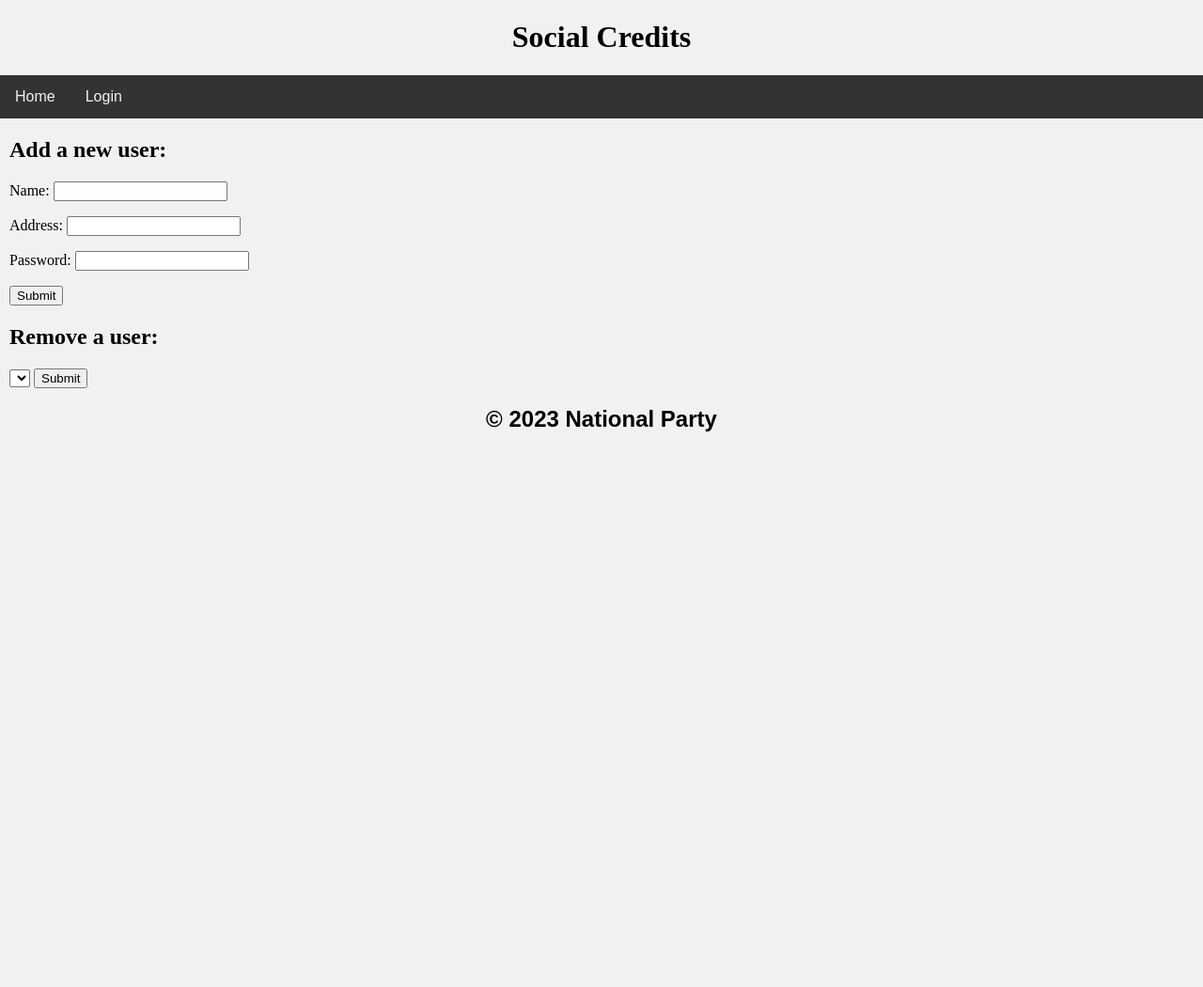
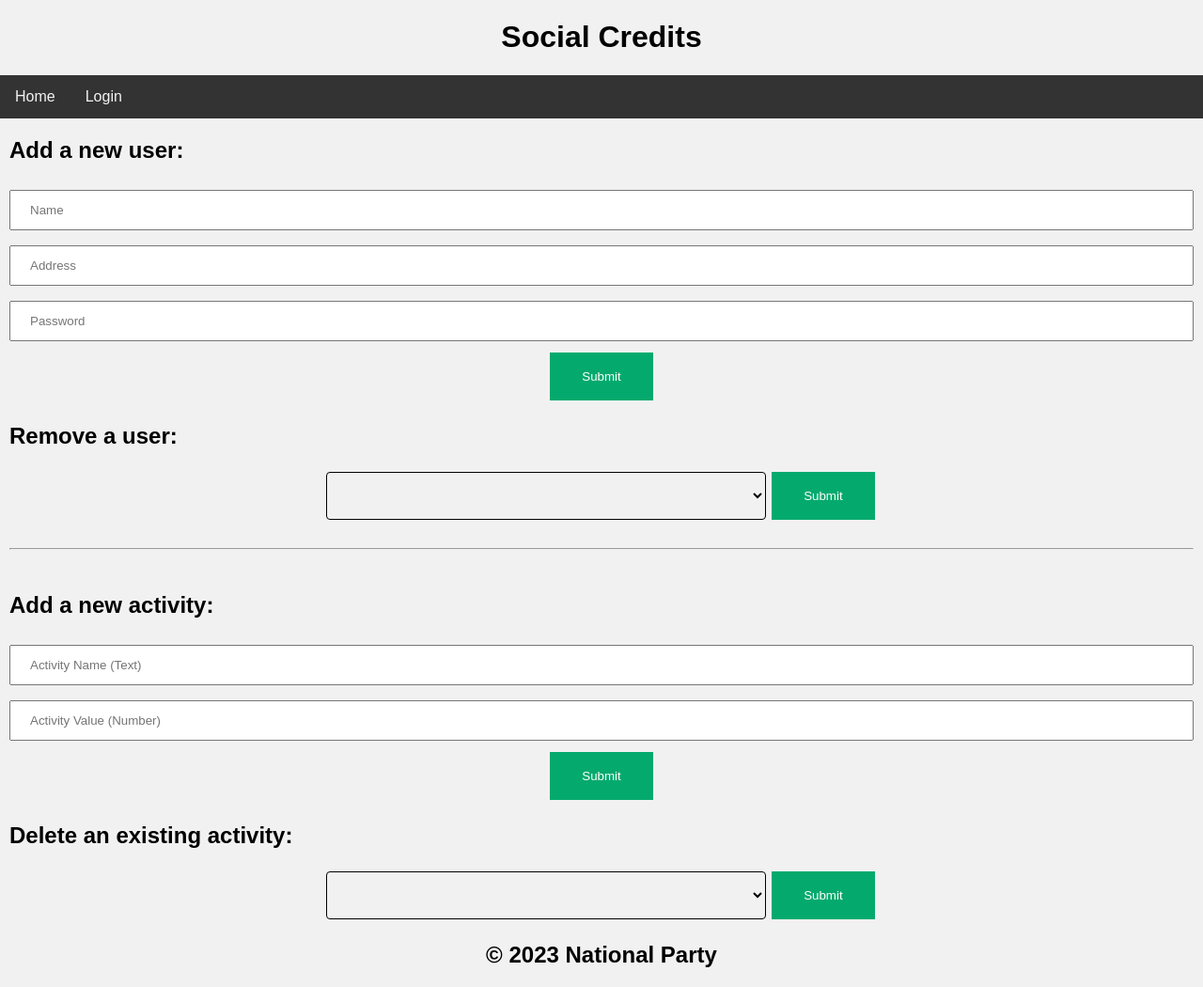
Before and after one commit to Jordan15761593619566/Social-Credits, a Flask app: template templates/admin.html in a window 1280 px wide. Shown: the whole page at 94% size. Before the commit the page ends 459 px from the top, so only its background shows below. Run offline with Flask 2, Linux system fonts and the light colour scheme; the template is opened without the code that fills it: values that come from a table or form of the project are taken from there, most other values are stand-ins (such as "Sample title", 1, 10 or a date in 2020); lists and menus that the app fills with data are empty.

Commit message:
25.05.22

```diff
--- a/forms.py
+++ b/forms.py
@@ -3,7 +3,7 @@ from wtforms import SelectField
 from wtforms.validators import DataRequired
 
 class Select_Activity(FlaskForm):
-    activities = SelectField('activities', validators=[DataRequired()], coerce=int)
+    activity = SelectField('activities', validators=[DataRequired()], coerce=int)
 
 class Select_User(FlaskForm):
     user = SelectField('user', validators=[DataRequired()], coerce=int)
--- a/models.py
+++ b/models.py
@@ -22,6 +22,7 @@ class Activities(db.Model):
     id = db.Column(db.Integer, primary_key = True)
     type = db.Column(db.Integer)
     value = db.Column(db.Integer)
+    user_activities = db.relationship('User_Activities', back_populates='activity', cascade='all, delete-orphan')
 
 class User_Activities(db.Model):
     __tablename__ = 'User_Activities'
@@ -31,3 +32,4 @@ class User_Activities(db.Model):
     activity_id = db.Column(db.Integer, db.ForeignKey('Activities.id'), nullable = False)
 
     user = db.relationship('User')
+    activity = db.relationship('Activities')
--- a/routes.py
+++ b/routes.py
@@ -26,6 +26,7 @@ WTF_CSRF_SECRET_KEY = 'sup3r_secr3t_passw3rd'
 # Importing the database models
 import models
 
+# Activiting the login manager
 @login_manager.user_loader
 def load_user(user_id):
     return models.User.query.get(user_id)
@@ -68,7 +69,12 @@ def admin():
     deleteForm = Select_User() # Getting the Select_User form and assigning it to deleteForm
     users = models.User.query.all() # Collecting all the User information from the DB
     deleteForm.user.choices = [(user.id, f"{user.id} - {user.name}") for user in users] # assigning all the user id's and names to the choices for the deleteForm.
-    return render_template('admin.html', page_title = 'Admin', deleteForm = deleteForm)
+
+    deleteActivityForm = Select_Activity() # Assigning the Select_Activity form template
+    activities = models.Activities.query.all() # Pulling all activities from the database
+    deleteActivityForm.activity.choices = [(activity.id, f"{activity.id} - {activity.type}") for activity in activities] # Storing all the data into the form template.
+
+    return render_template('admin.html', page_title = 'Admin', deleteForm = deleteForm, deleteActivityForm = deleteActivityForm) # Rendering the admin page, with the two dropdown box forms attached
 
 @app.route('/add_user', methods = ['GET', 'POST'])
 def add_user():
@@ -110,7 +116,7 @@ def credits():
 def give_credits():
     form = Select_Activity()
     activities = models.Activities.query.all()
-    form.activities.choices = [(activity.id, activity.type) for activity in activities]
+    form.activity.choices = [(activity.id, activity.type) for activity in activities]
 
     userform = Select_User()
     users = models.User.query.all()
@@ -118,7 +124,7 @@ def give_credits():
 
     if request.method == "POST":
         if form.is_submitted():
-            activity_id = form.activities.data
+            activity_id = form.activity.data
             activity = models.Activities.query.filter_by(id = activity_id).first()
             user_id = userform.user.data
             user = models.User.query.filter_by(id = user_id).first()
@@ -150,6 +156,33 @@ def delete_user():
             db.Session.commit()#commit change to db
     return redirect(url_for('admin'))
 
+@app.route('/add_activity', methods = ['POST'])
+def add_activity():
+    if request.form:
+        new_type = request.form.get("type") # Getting the Activity Type (Name)
+        new_value = request.form.get("value") # Getting the Activity Value (Credits Worth)
+
+        new_activity = models.Activities(type = new_type, value = new_value) # Creating a new Activity object
+
+        db.session.add(new_activity) # Adding the Activity object to the database session
+        db.session.commit() # Commmiting the database session, saving it to the database, so it is saved and not just sitting in RAM.
+    return redirect(url_for('admin'))
+
+@app.route('/delete_activity', methods = ['GET', 'POST'])
+def delete_activity():
+    deleteActivityForm = Select_Activity()
+    activities = models.Activities.query.all()
+    deleteActivityForm.activity.choices = [(activity.id, f"{activity.id} - {activity.type}") for activity in activities]
+    if request.method == "POST":
+        if deleteActivityForm.is_submitted():
+            print('a')
+            activity_id = deleteActivityForm.activity.data
+            activity = models.Activities.query.filter_by(id = activity_id).first()
+
+            db.Session = db.Session.object_session(activity)
+            db.Session.delete(activity)
+            db.Session.commit()
+    return redirect(url_for('admin'))
 
 if __name__ == "__main__":
     app.run(debug=True, host="127.0.0.1", port=5001)
--- a/static/layout.css
+++ b/static/layout.css
@@ -7,9 +7,14 @@ body {
     margin-left: 10px;
     margin-right: 10px;
 }
-
+/* Centre aligning all h1 headings */
 h1 {
     text-align: center;
+}
+
+/* Setting the font for all text */
+h1, h2, h3, h4, h5, h6, p {
+    font-family: Arial, Helvetica, sans-serif;
 }
 
 
@@ -82,7 +87,6 @@ h1 {
 
 .giveCreditButton {
     background-color: white;
-    border: 4px solid #ffd2fa;
     border: 2px solid black;
     color: black;
     padding: 15px 32px;
@@ -106,3 +110,81 @@ h1 {
     text-align: center;
     padding-top: 20px;
 }
+
+select {
+    width: 49.5%;
+    padding: 16px 20px;
+    border: 1px solid black;
+    border-radius: 4px;
+    background-color: #f1f1f1;
+}
+.select {
+    margin: auto;
+    text-align: center;
+}
+
+/* Go/Submit Buttons */
+.submitButton {
+    background-color: #04AA6D;
+    border: 2px solid #04AA6D;
+    color: white;
+    padding: 16px 32px;
+    text-decoration: none;
+    margin: 4px 2px;
+    cursor: pointer;
+    text-align: center;
+    transition-duration: 0.4s;
+}
+
+.submitButton:hover {
+    background-color: white;
+    border: 2px solid #04AA6D;
+    color: black;
+}
+
+.goButton {
+    margin: auto;
+    width: 100%;
+    text-align: center;
+}
+
+/* Input boxes */
+.textInput {
+    width: 100%;
+    padding: 12px 20px;
+    margin: 8px 0;
+    box-sizing: border-box;
+}
+
+.addUserBoxes {
+    margin: auto;
+    width: 100%;
+    text-align: left;
+}
+
+/* Login Form Boxes */
+.loginUsername {
+    width: 50%;
+    padding: 12px 20px;
+    margin: 8px 0;
+    box-sizing: border-box;
+}
+
+.loginPassword {
+    width: 50%;
+    padding: 12px 20px;
+    margin: 8px 0;
+    box-sizing: border-box;
+}
+/* The loginbox div */
+.loginBoxes {
+    width: 100%;
+    margin: auto;
+    text-align: center;
+}
+
+.dropdown {
+    width: 75%;
+    margin: auto;
+    text-align: center;
+}
--- a/templates/admin.html
+++ b/templates/admin.html
@@ -4,18 +4,43 @@
 <div class="w3-container">
 <h2>Add a new user:</h2>
 <form action="/add_user" method="post">
-    <p>Name: <input type="text" name="name"></p>
-    <p>Address: <input type="text" name="address"></p>
-    <p>Password: <input type="text" name="password"></p>
-    <input type="submit">
+    <div class="addUserBoxes"><input type="text" name="name" placeholder="Name" class="textInput"></div>
+    <div class="addUserBoxes"><input type="text" name="address" placeholder="Address" class="textInput"></div>
+    <div class="addUserBoxes"><input type="text" name="password" placeholder="Password" class="textInput"></div>
+    <div class="goButton"><input type="submit" class="submitButton"></div>
 </form>
 </div>
 
-<div class="w3-container">
+<div>
     <h2>Remove a user:</h2>
     <form action="/delete_user" method="post">
-        {{ deleteForm.csrf_token }} {{ deleteForm.user }}
-        <input type="submit">
+        <div class="dropdown">
+            {{ deleteForm.csrf_token }} {{ deleteForm.user }}
+            <input type="submit" class="submitButton">
+        </div>
+    </form>
+</div>
+
+<br>
+<hr> <!--Inserting a small page break, and a horizontal rule, to differentiate the two sections-->
+<br>
+
+<div>
+    <h2>Add a new activity:</h2>
+    <form action = "/add_activity" method="post">
+        <div class="addActivityBoxes"><input type="text" name="type" placeholder = "Activity Name (Text)" class="textInput"></div>
+        <div class="addActivityBoxes"><input type="text" name="value" placeholder = "Activity Value (Number)" class="textInput"></div>
+        <div class="goButton"><input type = "submit" class = "submitButton"></div>
+    </form>
+</div>
+
+<div>
+    <h2>Delete an existing activity:</h2>
+    <form action="/delete_activity" method = "post">
+        <div class = "dropdown">
+            {{ deleteActivityForm.csrf_token }} {{ deleteActivityForm.activity }}
+            <input type = "submit" class="submitButton">
+        </div>
     </form>
 </div>
 
```
Also changed, not shown: templates/give_credits.html (+11 -3 lines), templates/login.html (+7 -5 lines), CreditsDB.db.
